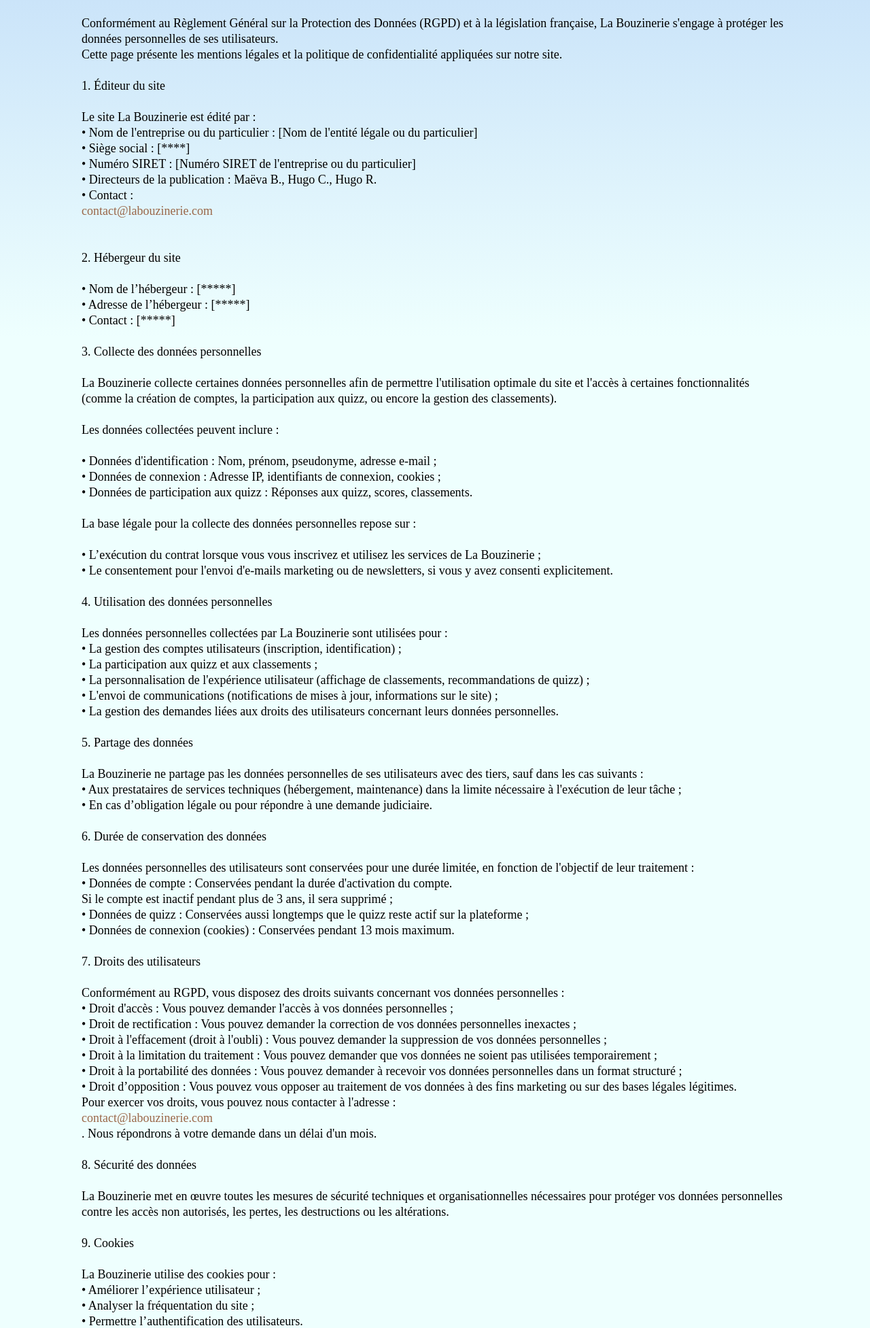
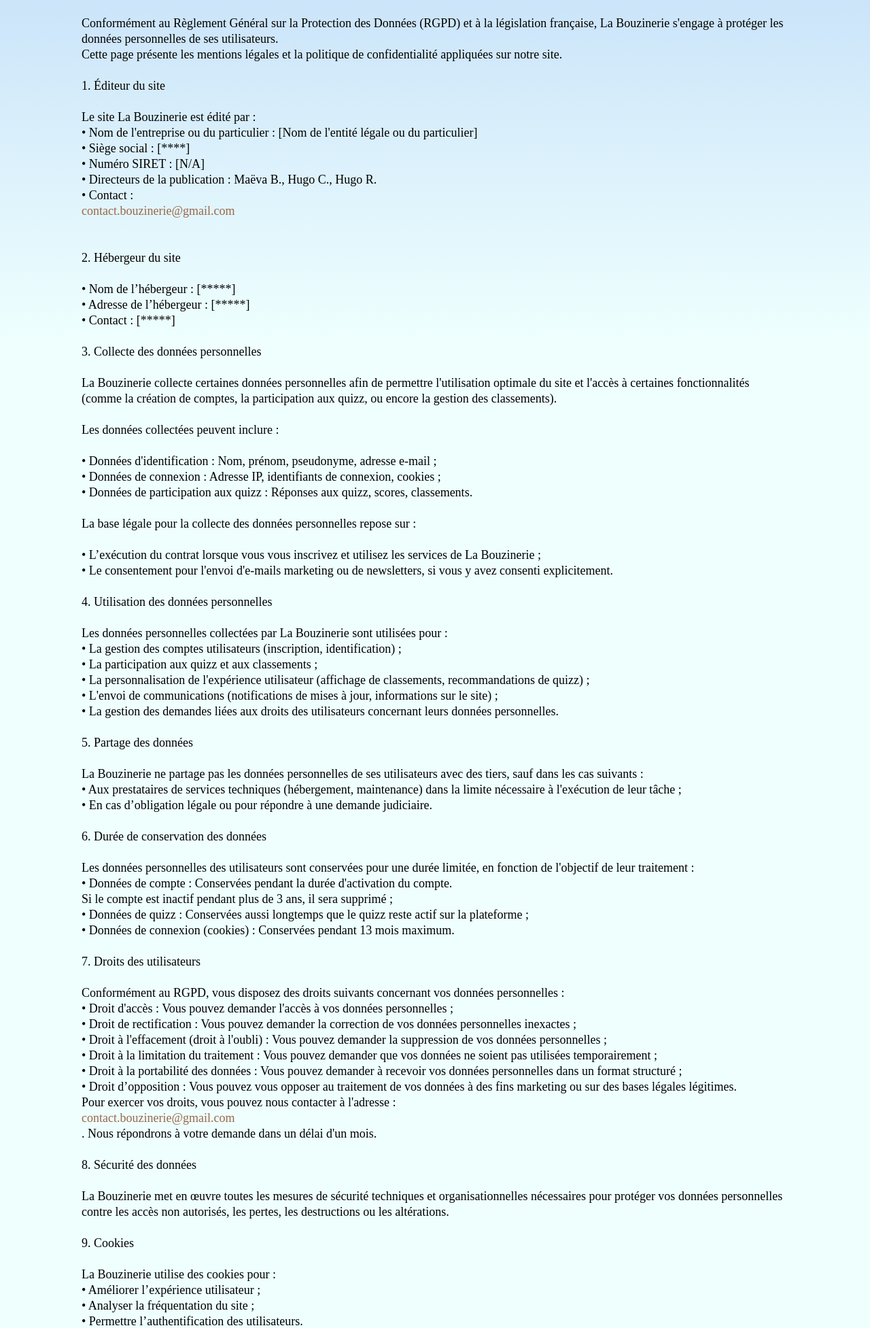
Before and after one commit to Win0ra/Bouzinerie_Rework, a PHP site: page /index.php?page=legal-notices in a window 1280 px wide. Shown: the part 465-2418 px from the top of the page at 68% size. Run offline with PHP 8.4, Linux system fonts and the light colour scheme; some libraries are stand-ins or nearby versions; some web fonts are replaced.

Commit message:
petites modifs

```diff
--- a/public/js/quiz.js
+++ b/public/js/quiz.js
@@ -192,7 +192,7 @@ class QuizGame {
         let user_id = $('#user-id').val(); // ID de l'utilisateur
         let quiz_id = $('#quiz-id').val(); // ID du quiz
         saveScore(user_id, totalScore, quiz_id, this.correctAnswersCount); // Sauvegarde le score
-        this.scoreElement.innerHTML = `Total Score: ${totalScore}`; // Affiche le score final
+        this.scoreElement.innerHTML = `Total score: ${totalScore}`; // Affiche le score final
         this.resultModal.style.display = 'block'; // Affiche la modal des résultats
     }
 
--- a/views/templates/gcu.php
+++ b/views/templates/gcu.php
@@ -65,7 +65,7 @@ Ces CGU sont régies par le droit français.
 En cas de litige, les parties s’efforceront de trouver une solution amiable.<br>
 À défaut, les tribunaux compétents seront ceux de Lyon.<br><br>
 
-Si vous avez des questions ou des remarques concernant ces CGU, vous pouvez nous contacter à <a href="mailto:contact.bouzinerie@gmail.com" id="mail-gcu">contact.bouzinerie@gmail.com</a>.<br><br>
+Si vous avez des questions ou des remarques concernant ces CGU, vous pouvez nous contacter à <a href="mailto:contact.bouzinerie@gmail.com" id="mail-gcu">contact.bouzinerie@gmail.com</a><br><br>
 
     </p>
 
--- a/views/templates/legal-notices.php
+++ b/views/templates/legal-notices.php
@@ -20,9 +20,9 @@ Conformément au Règlement Général sur la Protection des Données (RGPD) et
 Le site La Bouzinerie est édité par :<br>
 •	Nom de l'entreprise ou du particulier : [Nom de l'entité légale ou du particulier]<br>
 •	Siège social : [****]<br>
-•	Numéro SIRET : [Numéro SIRET de l'entreprise ou du particulier]<br>
+•	Numéro SIRET : [N/A]<br>
 •	Directeurs de la publication : Maëva B., Hugo C., Hugo R.<br>
-•	Contact : <a href="mailto:contact.bouzinerie@gmail.com" id="mail-gcu">contact@labouzinerie.com</a><br><br>
+•	Contact : <a href="mailto:contact.bouzinerie@gmail.com" id="mail-gcu">contact.bouzinerie@gmail.com</a><br><br>
 2. Hébergeur du site<br><br>
 •	Nom de l’hébergeur : [*****]<br>
 •	Adresse de l’hébergeur : [*****]<br>
@@ -61,7 +61,7 @@ Conformément au RGPD, vous disposez des droits suivants concernant vos données
 •	Droit à la limitation du traitement : Vous pouvez demander que vos données ne soient pas utilisées temporairement ;<br>
 •	Droit à la portabilité des données : Vous pouvez demander à recevoir vos données personnelles dans un format structuré ;<br>
 •	Droit d’opposition : Vous pouvez vous opposer au traitement de vos données à des fins marketing ou sur des bases légales légitimes.<br>
-Pour exercer vos droits, vous pouvez nous contacter à l'adresse : <a href="mailto:contact.bouzinerie@gmail.com" id="mail-gcu">contact@labouzinerie.com</a>. Nous répondrons à votre demande dans un délai d'un mois.<br><br>
+Pour exercer vos droits, vous pouvez nous contacter à l'adresse : <a href="mailto:contact.bouzinerie@gmail.com" id="mail-gcu">contact.bouzinerie@gmail.com</a>. Nous répondrons à votre demande dans un délai d'un mois.<br><br>
 8. Sécurité des données<br><br>
 La Bouzinerie met en œuvre toutes les mesures de sécurité techniques et organisationnelles nécessaires pour protéger vos données personnelles contre les accès non autorisés, les pertes, les destructions ou les altérations.<br><br>
 9. Cookies<br><br>
@@ -74,7 +74,7 @@ Lors de votre première visite sur le site, vous serez informé de l’utilisati
 Nous nous réservons le droit de modifier la présente politique de confidentialité à tout moment. Vous serez informé de tout changement majeur via une notification sur le site ou par e-mail. Nous vous encourageons à consulter régulièrement cette page.<br><br>
 11. Contact<br><br>
 Pour toute question ou demande concernant la protection de vos données personnelles, vous pouvez nous contacter :<br>
-•	Email : <a href="mailto:contact.bouzinerie@gmail.comm" id="mail-gcu">contact@labouzinerie.com</a><br>
+•	Email : <a href="mailto:contact.bouzinerie@gmail.comm" id="mail-gcu">contact.bouzinerie@gmail.com</a><br>
 •	Adresse postale : [****]<br><br>
 
 Ces mentions légales sont conformes à la législation applicable, notamment le Règlement Général sur la Protection des Données (RGPD) et la loi Informatique et Libertés modifiée.<br><br>
```
